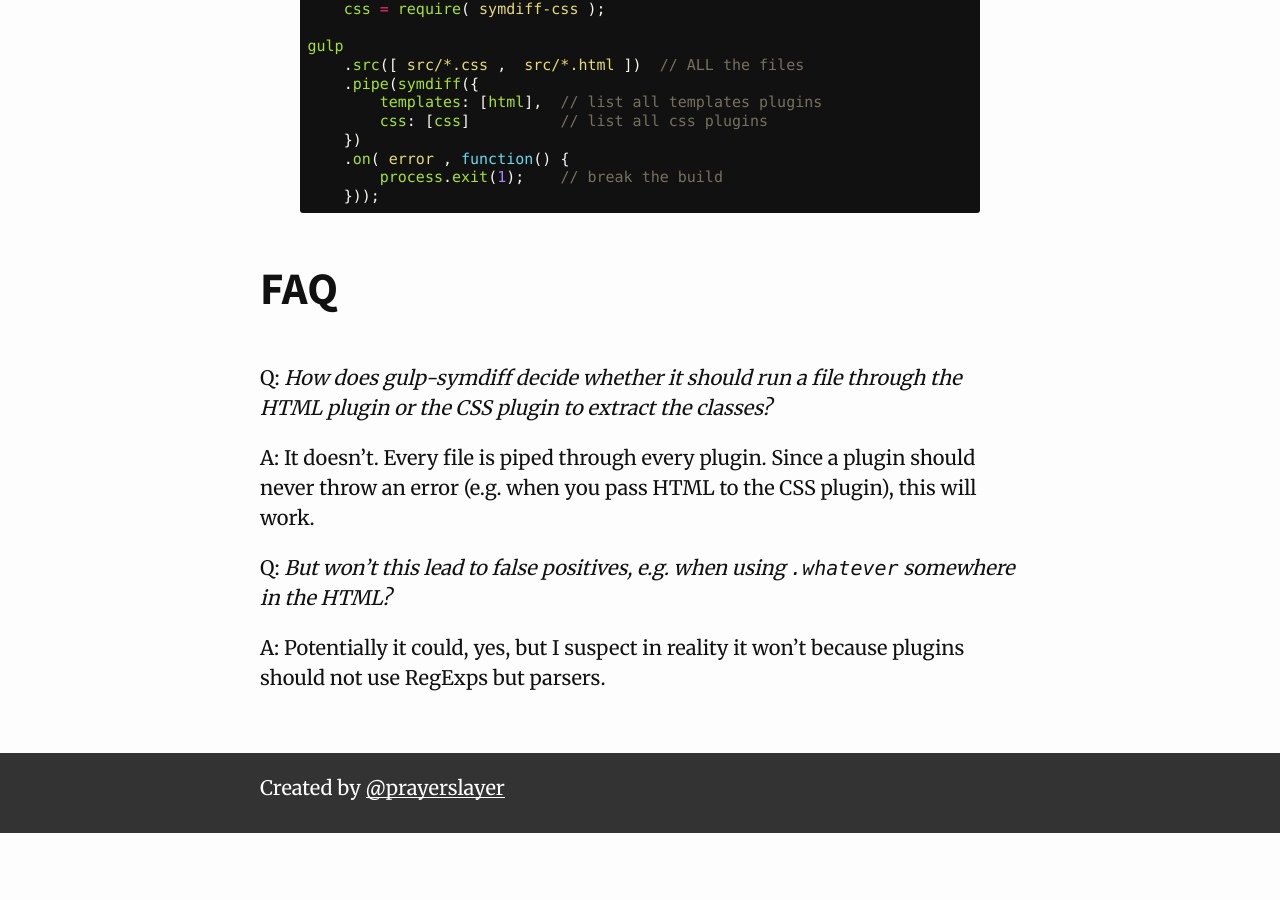
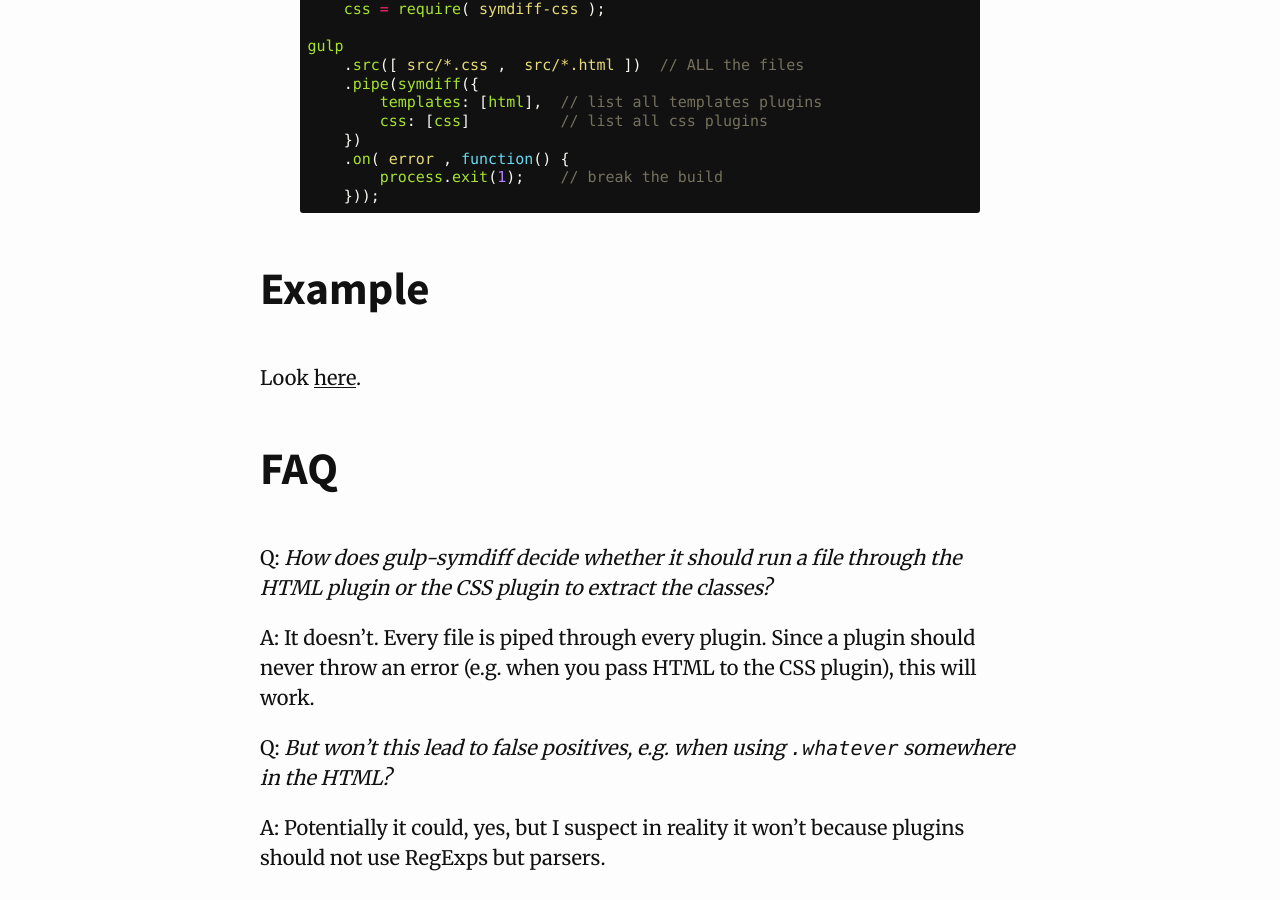
Before and after one commit to symdiff/symdiff.github.io, a Jekyll site: the page built from gulp-integration.md, in a window 1280 px wide and 900 px high, scrolled down 656 px. Built offline with Jekyll 4.4.1, drawn with Linux system fonts in a browser that asks for light colours; before the commit the page ends 1489 px from its top, so only the background shows below that.

Commit message:
Gulp example

```diff
--- a/gulp-integration.md
+++ b/gulp-integration.md
@@ -28,6 +28,10 @@ gulp
     }));
 {% endhighlight %}
 
+### Example
+
+Look [here](https://github.com/symdiff/gulp-symdiff/blob/master/Gulpfile.js).
+
 ### FAQ
 
 Q: *How does gulp-symdiff decide whether it should run a file through the HTML plugin or the CSS plugin to extract the classes?*
```
